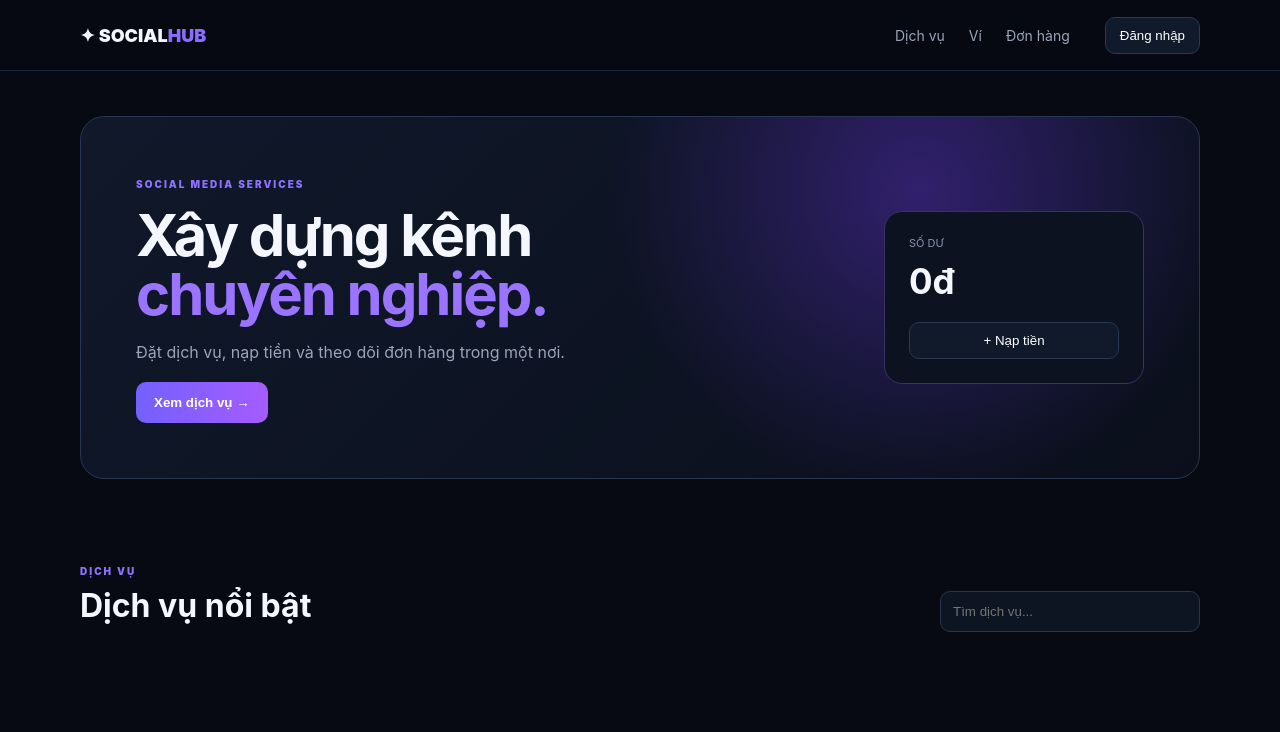
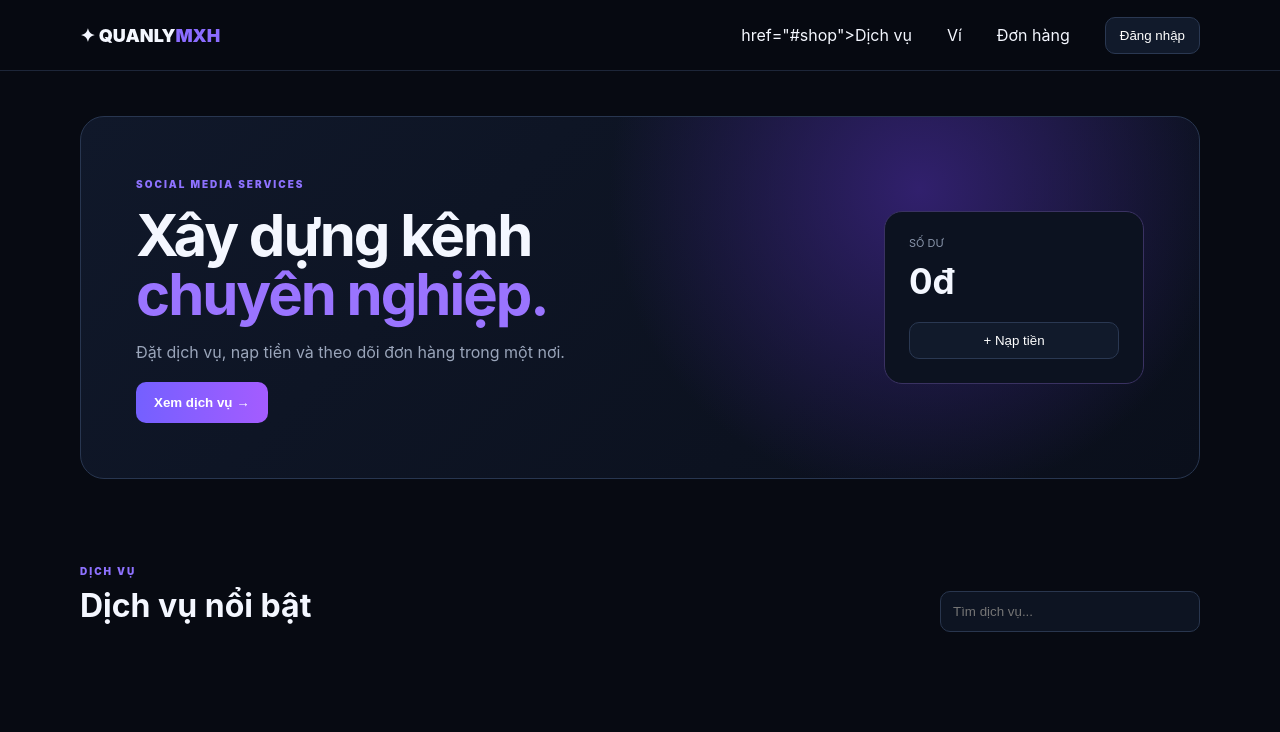
Before and after one commit to nampro2466w/nambufftim, a website: page public/index.html in a window 1280 px wide. Shown: the top 732 px of the page. Drawn offline with Linux system fonts and the light colour scheme; no server answers.

Commit message:
Update index.html

```diff
--- a/public/index.html
+++ b/public/index.html
@@ -2,7 +2,7 @@
 <html lang="vi"><head><meta charset="utf-8"><meta name="viewport" content="width=device-width,initial-scale=1">
 <title>SocialHub</title><link rel="stylesheet" href="style.css"></head>
 <body>
-<header><div class="wrap nav"><a class="logo" href="#">✦ SOCIAL<span>HUB</span></a><nav><a href="#shop">Dịch vụ</a><a href="#wallet">Ví</a><a href="#orders">Đơn hàng</a></nav><div id="userArea"><button onclick="openAuth()">Đăng nhập</button></div></div></header>
+<header><div class="wrap nav"><a class="logo" href="#">✦ QUANLY<span>MXH</span></a> href="#shop">Dịch vụ</a><a href="#wallet">Ví</a><a href="#orders">Đơn hàng</a></nav><div id="userArea"><button onclick="openAuth()">Đăng nhập</button></div></div></header>
 <main class="wrap">
 <section class="hero"><div><small>SOCIAL MEDIA SERVICES</small><h1>Xây dựng kênh<br><em>chuyên nghiệp.</em></h1><p>Đặt dịch vụ, nạp tiền và theo dõi đơn hàng trong một nơi.</p><button class="primary" onclick="document.getElementById('shop').scrollIntoView()">Xem dịch vụ →</button></div><div class="heroCard"><span>SỐ DƯ</span><b id="heroBal">0đ</b><button onclick="openDeposit()">+ Nạp tiền</button></div></section>
 <section id="shop"><div class="title"><div><small>DỊCH VỤ</small><h2>Dịch vụ nổi bật</h2></div><input id="q" oninput="renderServices()" placeholder="Tìm dịch vụ..."></div><div id="services" class="grid"></div></section>
```
